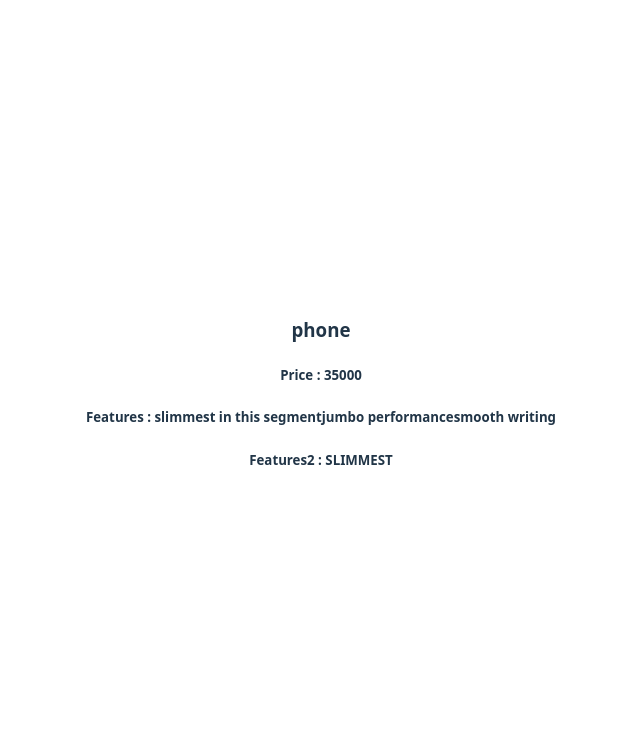
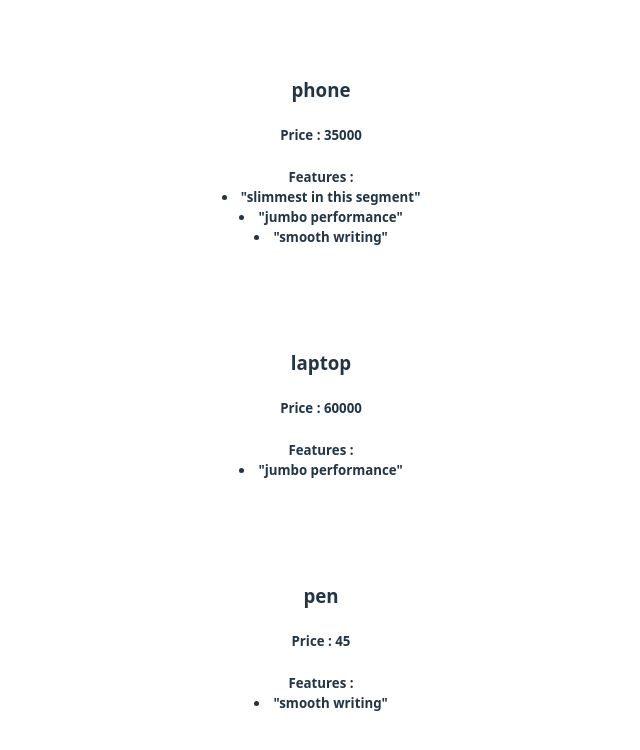
Before and after one commit to skharichandan/REACT-BASIC-, a React (Vite) app in the folder basic-react-app/: page / in a window 1280 px wide. Shown: the top 750 px of the page, without its empty margins (319-959 px from the left). Built offline with nearby package versions, Linux system fonts and the light colour scheme.

Commit message:
Rendering Arrays Way-1

```diff
--- a/basic-react-app/src/Product.jsx
+++ b/basic-react-app/src/Product.jsx
@@ -1,13 +1,12 @@
 import "./Product.css"
 
-function Product({title,price,features, features2}) {
+function Product({title,price,features}) {
 
     return (
         <div className="Product">
             <h3>{title}</h3>
             <h5>Price : {price}</h5>
             <h5>Features : {features}</h5>
-            <h5>Features2 : {features2.a}</h5>
         </div>
     );
 }
--- a/basic-react-app/src/ProductTab.jsx
+++ b/basic-react-app/src/ProductTab.jsx
@@ -1,13 +1,13 @@
 import Product from "./Product"
 
 function ProductTab() {
-    let options = ["slimmest in this segment","jumbo performance","smooth writing"];
+    let options = [<li>"slimmest in this segment"</li>,<li>"jumbo performance"</li>,<li>"smooth writing"</li>];
 
     return (
         <>
-        <Product title = "phone" price = {35000} features = {["slimmest in this segment","jumbo performance","smooth writing"]} features2 = {{a:"SLIMMEST",B:"PERFORMANCE",c:"SMOOTH"}}/>
-        {/* <Product title = "laptop" price = {60000} features = {options[1]} features2 = {options2}/> */}
-        {/* <Product title = "pen" price = {45} features = {options[2]} features2 = {options2}/> */}
+        <Product title = "phone" price = {35000} features = {options}/>
+        <Product title = "laptop" price = {60000} features = {options[1]}/>
+        <Product title = "pen" price = {45} features = {options[2]}/>
         </>
     )
 }
```
